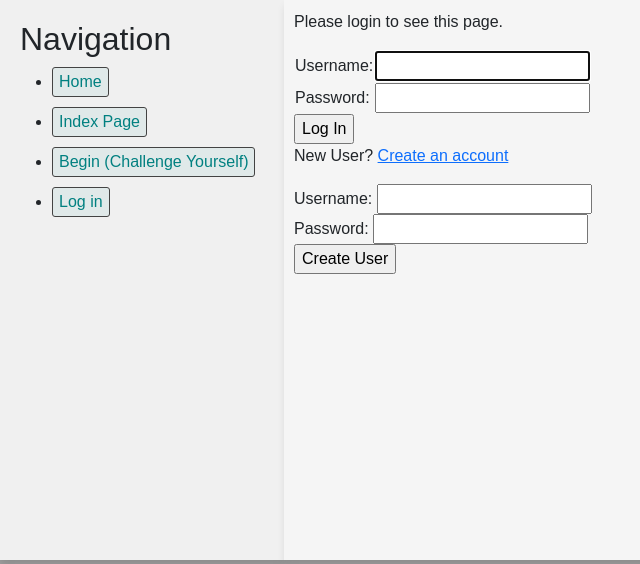
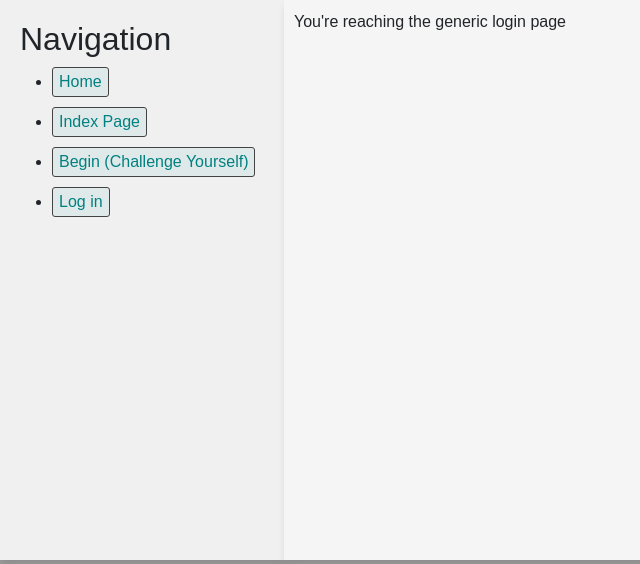
Before and after one commit to beedsneeds/HelloInternet, a Django app: page /accounts/login/?next=/captchapractice/1/ in a window 1280 px wide. Shown: the part 86-650 px from the top of the page, without its empty margins (0-640 px from the left). Run offline with Django 4.2, Linux system fonts and the light colour scheme; grey boxes are pictures that could not be loaded.

Commit message:
Coming back

```diff
--- a/HelloInternet/templates/base_generic.html
+++ b/HelloInternet/templates/base_generic.html
@@ -33,7 +33,7 @@
                     <li><a href="{% url 'captchapractice:index' %}" class="button-link">Index Page</a></li>
                     <li><a href="{% url 'captchapractice:begin' %}" class="button-link">Begin (Challenge Yourself)</a>
                     </li>
-                    <li><a href="{% url 'login' %}" class="button-link">Log in</a></li>
+                    <li><a href="{% url 'captchapractice:login' %}" class="button-link">Log in</a></li>
                 </ul>
             </div>
 
@@ -41,11 +41,11 @@
                 <div class="login-div">
                     {% if user.is_authenticated %}
                     <p class="login-text">Logged in as: <strong>{{ user.get_username }}</strong>
-                        <a href="{% url 'logout' %}?next={{ request.path }}" class="login-text">(Logout)</a>
+                        <a href="{% url 'captchapractice:logout' %}?next={{ request.path }}" class="login-text">(Logout)</a>
                     </p>
                     {% comment %}
                     {% else %}
-                    <a href="{% url 'login' %}?next={{ request.path }}" class="login-text">Login</a>
+                    <a href="{% url 'captchapractice:login' %}?next={{ request.path }}" class="login-text">Login</a>
                     {% endcomment %}
                     {% endif %}
                 </div>
--- a/HelloInternet/templates/registration/login.html
+++ b/HelloInternet/templates/registration/login.html
@@ -5,61 +5,7 @@
 
 {% block content %}
 
-<div id="login-contents">
-
-    {% if form.errors %}
-        <p>Your username and password didn't match. Please try again.</p>
-    {% endif %}
-
-    {% if next %}
-        {% if user.is_authenticated %}
-            <p>Your account doesn't have access to this page.
-            To proceed, please login with an account that has access</p>
-        {% else %}
-            <p>Please login to see this page.</p>
-        {% endif %}
-    {% endif %}
-
-
-    {% if user.is_authenticated %}
-        <p class="line2">Logged in as: <strong>{{ user.get_username }}</strong>
-        <a href="{% url 'logout' %}?next={{ request.path }}" class="line2">(Logout)</a></p>
-    {% else %}
-        <form action="" method="post">
-            {% csrf_token %}
-            <table>
-                <tr>
-                    <td>{{ form.username.label_tag}}</td>
-                    <td>{{ form.username }}</td>
-                </tr>
-                <tr>
-                    <td>{{ form.password.label_tag}}</td>
-                    <td>{{ form.password }}</td>
-                </tr>
-            </table>
-            <input type="submit" value="Log In">
-            <input type="hidden" name="next" value="{{next}}">
-        </form>
-        <p>New User?
-            <a href="{% url 'captchapractice:create new user' %}?next={{ request.path }}" class="line2">Create an account
-            </a></p>
-    {% endif %}
-
-</div>
-
-<!-- <div class="hidden-display"> -->
-    <div id="register-contents">
-        <form method="post" action="{% url 'captchapractice:create new user' %}">
-            {% csrf_token %}
-            <label for="username">Username:</label>
-            <input type="text" name="username" required><br>
-
-            <label for="password"> Password:</label>
-            <input type="password" name="password"><br>
-
-            <input type="submit" value="Create User">
-        </form>
-    </div>
-<!-- </div> -->
+<p> You're reaching the generic login page
+</p>
 
 {% endblock %}
--- a/captchapractice/admin.py
+++ b/captchapractice/admin.py
@@ -5,7 +5,8 @@ from django.http.request import HttpRequest
 from django.http.response import HttpResponse
 from django.shortcuts import redirect
 
-from .models import CaptchaImage, ImageSlice, ImageSliceForm
+from .models import CaptchaImage, ImageSlice
+from .forms import ImageSliceForm
 
 
 class SliceInline(admin.StackedInline):
--- a/captchapractice/templates/captchapractice/home.html
+++ b/captchapractice/templates/captchapractice/home.html
@@ -20,7 +20,7 @@
 {% else %}
 <p>
     Please
-    <a href="{% url 'login' %}?next={{ request.path }}" class="line2">log in</a>
+    <a href="{% url 'captchapractice:login' %}?next={{ request.path }}" class="line2">log in</a>
     to continue. We keep a track of your responses to not give you the same prompts in successive games.
 </p>
 
--- a/captchapractice/urls.py
+++ b/captchapractice/urls.py
@@ -13,7 +13,8 @@ urlpatterns = [
     path("begin/", views.begin, name="begin"),
     path("<int:image_id>/", views.selection, name="selection"),
 
-    path("accounts/newuser/", views.create_new_user, name="create new user"),
+    path("login/", views.login_view, name="login"),
+    path("logout/", views.logout_view, name="logout"),
     path("end/", views.end, name="end"),
     path("empty/", views.empty, name="empty"),
 
```
Also changed, not shown: HelloInternet/settings.py (+5 -5 lines), HelloInternet/templates/create_new_user.html (deleted, +0 -22 lines), captchapractice/forms.py (added, +24 -0 lines), captchapractice/models.py (+0 -8 lines), captchapractice/templates/captchapractice/login.html (added, +82 -0 lines), captchapractice/templates/signup.html (added, +37 -0 lines), captchapractice/views.py (+37 -12 lines), captchapractice/static/captchapractice/login.js (added).
